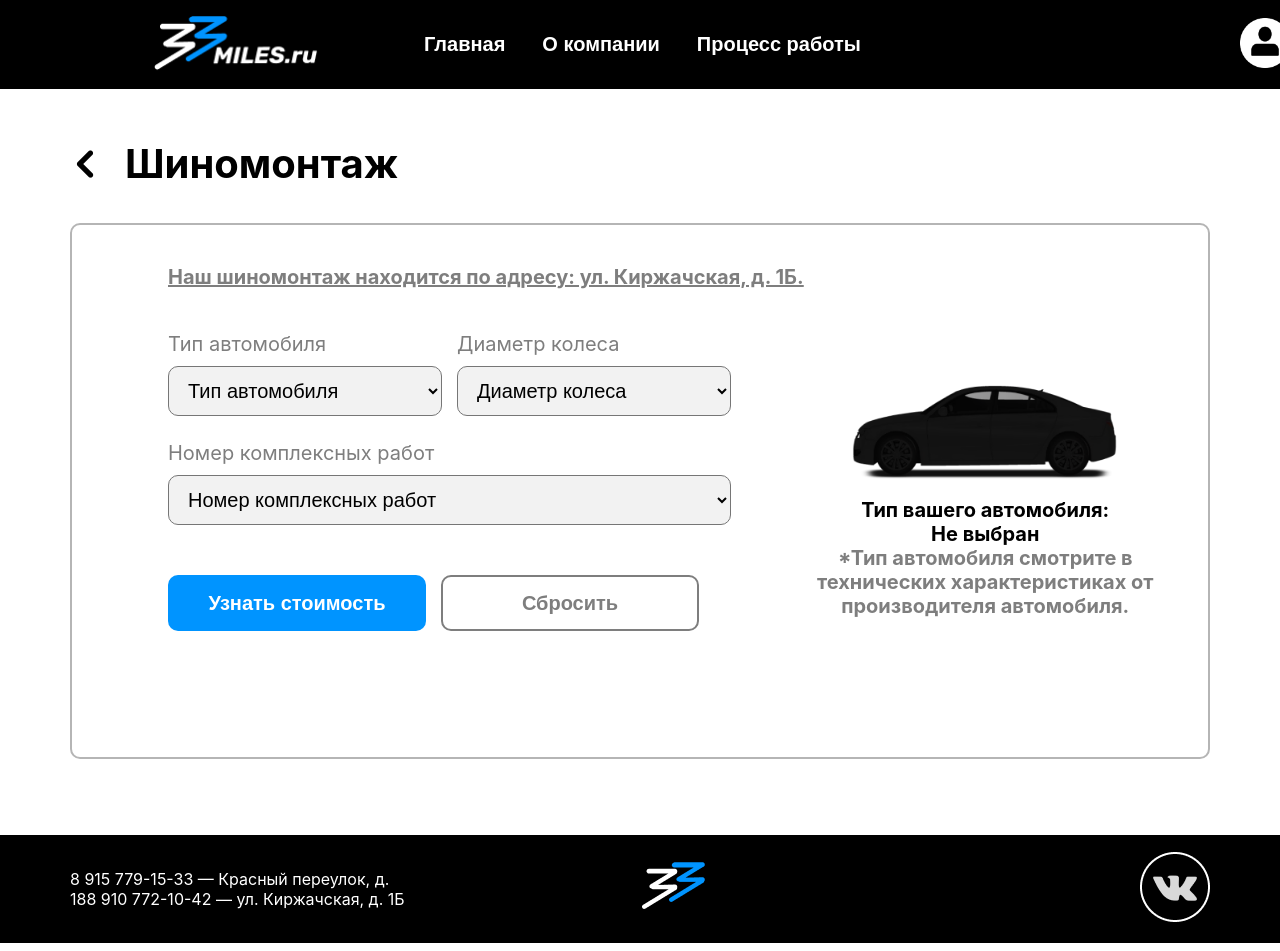
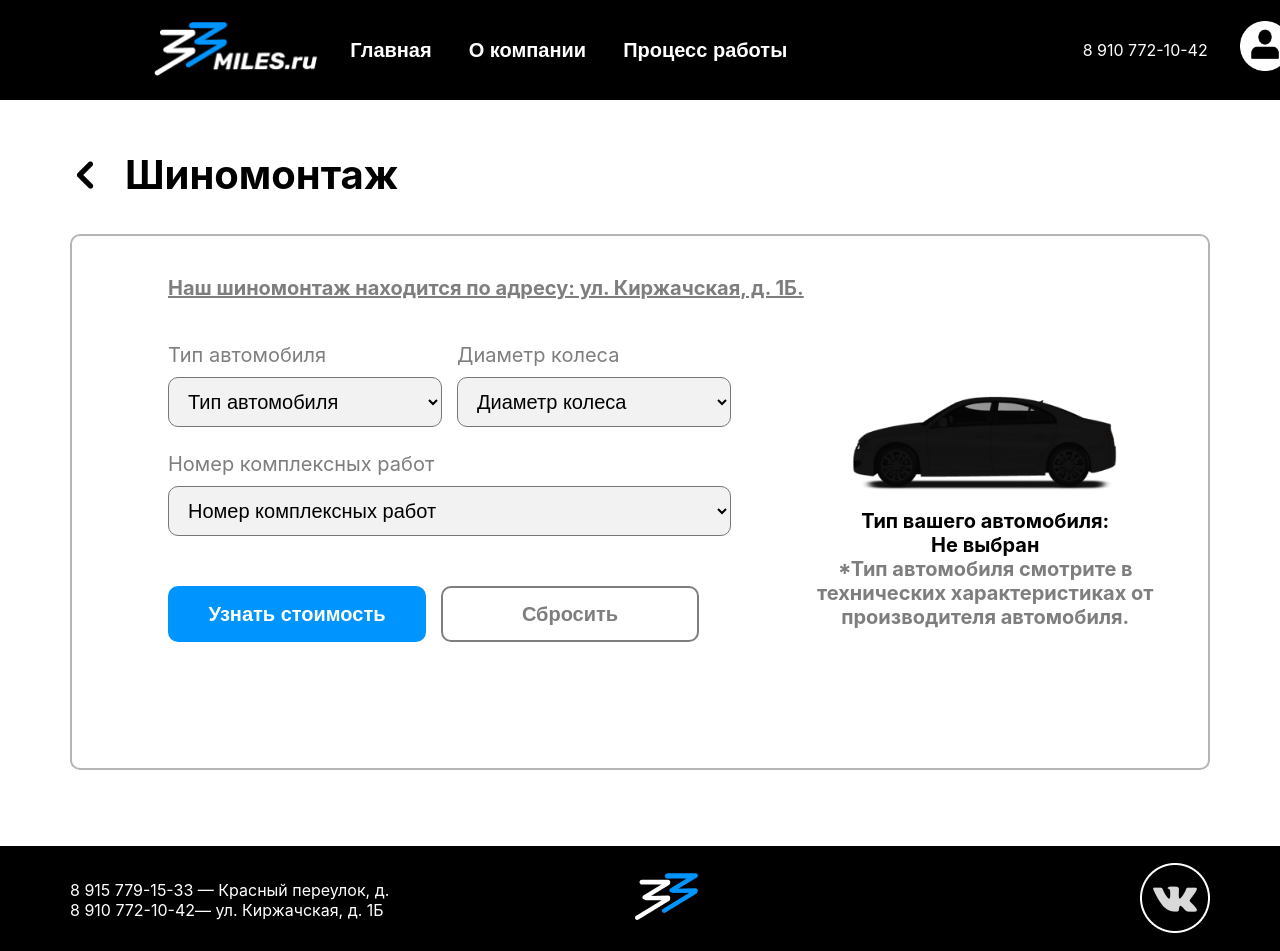
Before and after one commit to ArteemGer/33milies-tirework, a React (Create React App) app: page /selection in a window 1280 px wide. Shown: the top 951 px of the page. Built offline with nearby package versions, Linux system fonts and the light colour scheme.

Commit message:
change heade, add scroll

```diff
--- a/src/components/footer/footer.jsx
+++ b/src/components/footer/footer.jsx
@@ -6,7 +6,7 @@ export const Footer = () => {
       <div className="container">
         <div className = 'phone'>
           <p>8 915 779-15-33 — Красный переулок, д. </p>
-          <p>188 910 772-10-42 — ул. Киржачская, д. 1Б</p>
+          <p>8 910 772-10-42— ул. Киржачская, д. 1Б</p>
         </div>
         <div className='mini-logo'>
           <img src='/mini-logo.png'/>
--- a/src/components/header/header.css
+++ b/src/components/header/header.css
@@ -1,6 +1,6 @@
 .header {
     background-color: #000000;
-    height: 89px;
+    height: 100px;
     display: flex;
     align-items: center;
     justify-content: space-around;
@@ -47,9 +47,13 @@
 }
 .account{
   display: flex;
+  flex-direction: column-reverse;
   align-items: center;
-  gap: 10px;
+  gap: 5px;
 }
+
+
+
 
 
 @media (max-width: 1440px) {
--- a/src/components/header/header.jsx
+++ b/src/components/header/header.jsx
@@ -90,6 +90,9 @@ export const Header = () => {
               </button>
             </div>
           </div>
+          <div className="phone">
+            <p className='numbers'>8 910 772-10-42</p>
+          </div>
           <div className="account">
             <p className='name-user'>{!isLoading && user ? user.email : ''}</p>
             <button className='log-in' onClick={openModal}>
--- a/src/components/modal/modal.jsx
+++ b/src/components/modal/modal.jsx
@@ -58,7 +58,7 @@ export const Modal = ({closeModal, isModalOpen}) =>{
             handleCloseModal()
             window.location.reload()
         } else{
-            alert('такого аккаута не существует')
+            alert('Введенные почта или пароль не верны')
         }
     }
 
--- a/src/pages/payment/payment.jsx
+++ b/src/pages/payment/payment.jsx
@@ -1,6 +1,8 @@
 import { useNavigate } from 'react-router-dom';
 import { Price } from '../../components/price/price';
 import { NavLink } from 'react-router-dom';
+import { useEffect } from 'react';
+
 import './payment.css'
 export function Payment() {
     const navigate = useNavigate()
@@ -13,6 +15,10 @@ export function Payment() {
     const car = searchParams.get("car");
     const wheel = searchParams.get("wheel");
     const work = searchParams.get("work");
+
+    useEffect(() => {
+        window.scrollTo(0, 0); // Прокрутить вверх при монтировании компонента
+    }, []);
 
     return(
         <div className="app">
--- a/src/pages/selection/selection.jsx
+++ b/src/pages/selection/selection.jsx
@@ -92,8 +92,8 @@ export const Selection = () => {
                                 <p>Номер комплексных работ</p>
                                 <select name="work-type" id="work-type" className='work-type-select' onChange={handleWorkTypeChange}>
                                     <option value=""  hidden>Номер комплексных работ</option>
-                                    <option value="1">Комплекс 1 (смена колес в сборе)</option>
-                                    <option value="2">Комплекс 2 (сезонная замена шин)</option>
+                                    <option value="1">Комплекс 1 (для тех, у кого 2 комплекта шин и 2 комплекта дисков)</option>
+                                    <option value="2">Комплекс 2 (для тех, у кого 2 комплекта шин и 1 комплект дисков)</option>
                                 </select>
                             </div>
                         </div>
```
